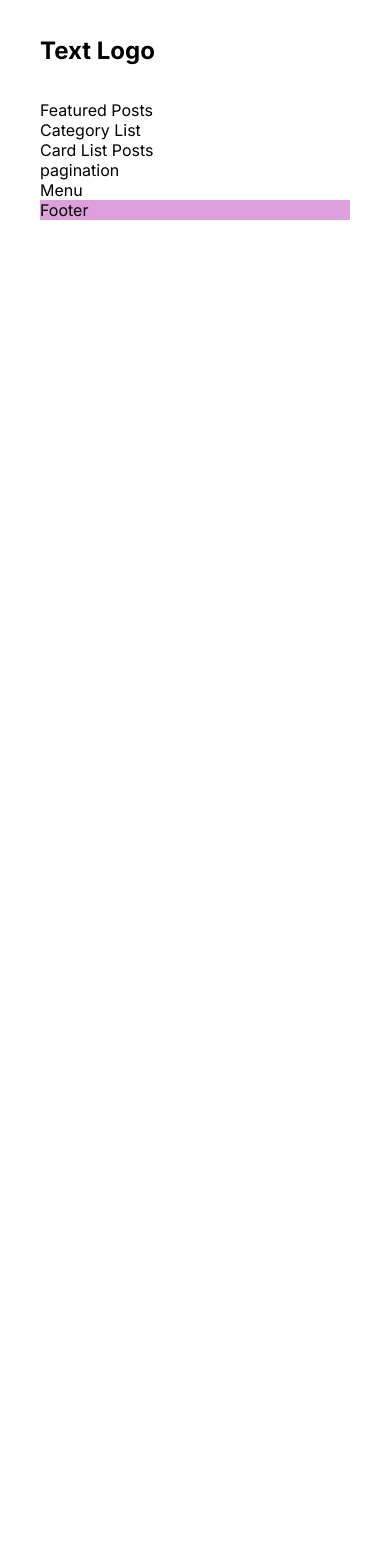
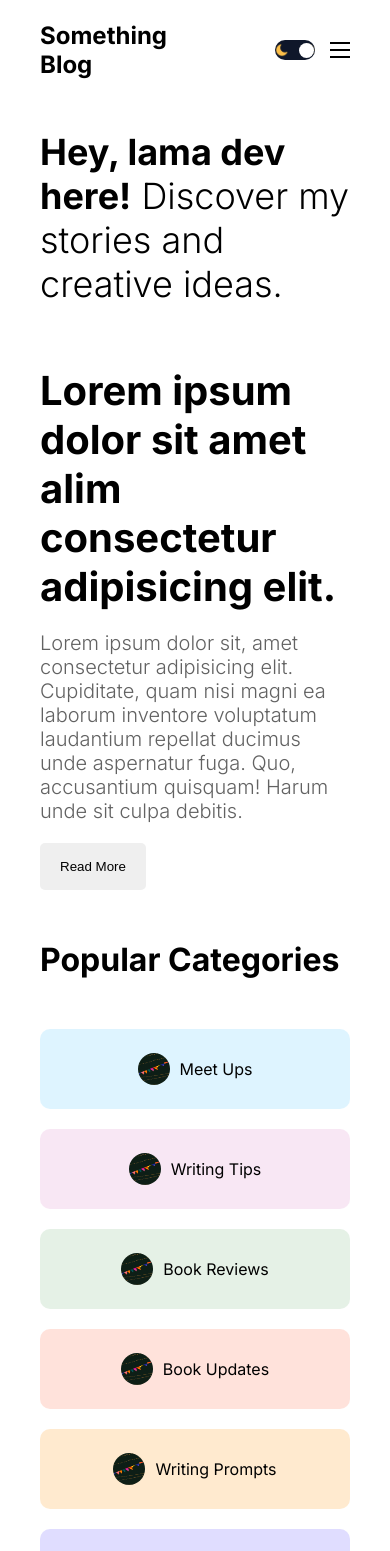
Before and after one commit to Nimsey/ProjectBlog, a Next.js app in the folder FRONTEND/: page / in a window 390 px wide. Shown: the top 1551 px of the page. Before the commit the page ends 844 px from the top, so only its background shows below. Built offline with nearby package versions, Linux system fonts and the light colour scheme.

Commit message:
feat: created a popular categories area on homepage, filled with placeholder images. also did nasic responsive

```diff
--- a/FRONTEND/src/components/authLinks/authLinks.js
+++ b/FRONTEND/src/components/authLinks/authLinks.js
@@ -1,15 +1,52 @@
-import React from 'react'
-import styles from './authLinks.module.css'
-import Link from 'next/link'
+"use client";
+import Link from "next/link";
+import styles from "./authLinks.module.css";
+import { useState } from "react";
+// import { signOut, useSession } from "next-auth/react";
 
 const AuthLinks = () => {
-    const status = "authenticated"
+    const [open, setOpen] = useState(false);
+
+    // const { status } = useSession();
+
     return (
+        <>
+            {status === "unauthenticated" ? (
+                <Link href="/login" className={styles.link}>
+                    Login
+                </Link>
+            ) : (
+                <>
+                    <Link href="/write" className={styles.link}>
+                        Write
+                    </Link>
+                    <span className={styles.link}>
+                        Logout
+                    </span>
+                </>
+            )}
+            <div className={styles.burger} onClick={() => setOpen(!open)}>
+                <div className={styles.line}></div>
+                <div className={styles.line}></div>
+                <div className={styles.line}></div>
+            </div>
+            {open && (
+                <div className={styles.responsiveMenu}>
+                    <Link href="/">Homepage</Link>
+                    <Link href="/">About</Link>
+                    <Link href="/">Contact</Link>
+                    {status === "notauthenticated" ? (
+                        <Link href="/login">Login</Link>
+                    ) : (
+                        <>
+                            <Link href="/write">Write</Link>
+                            <span className={styles.link}>Logout</span>
+                        </>
+                    )}
+                </div>
+            )}
+        </>
+    );
+};
 
-        <div className={styles.container}>
-            {status === "authenticated" ? <div className={styles.authlinks}><Link href="/create">Write</Link>  <Link href="/logout">Logout</Link> </div> : <Link href="/login">Login</Link>}
-        </div>
-    )
-}
-
-export default AuthLinks
+export default AuthLinks;
--- a/FRONTEND/src/components/authLinks/authLinks.module.css
+++ b/FRONTEND/src/components/authLinks/authLinks.module.css
@@ -1,5 +1,44 @@
-.authlinks {
+.link {
+    cursor: pointer;
+}
+
+.burger {
+    width: 20px;
+    height: 16px;
+    flex-direction: column;
+    justify-content: space-between;
+    cursor: pointer;
+    display: none;
+}
+
+.line {
+    width: 100%;
+    height: 2px;
+    background-color: var(--textColor);
+}
+
+.responsiveMenu {
+    position: absolute;
+    top: 100px;
+    left: 0;
+    background-color: var(--bg);
+    height: calc(100vh - 100px);
+    width: 100%;
     display: flex;
-    justify-content: space-between;
-    gap: 10px;
+    flex-direction: column;
+    align-items: center;
+    justify-content: center;
+    gap: 50px;
+    font-size: 36px;
+    z-index: 999;
 }
+
+@media screen and (max-width: 640px) {
+    .burger {
+        display: flex;
+    }
+
+    .link {
+        display: none;
+    }
+}
--- a/FRONTEND/src/components/categoryList/categoryList.js
+++ b/FRONTEND/src/components/categoryList/categoryList.js
@@ -1,9 +1,69 @@
 import React from 'react'
 import styles from './categoryList.module.css'
+import Link from 'next/link'
+import Image from 'next/image'
 
 const CategoryList = () => {
     return (
-        <div className={styles.container}>Category List</div>
+        <div className={styles.container}>
+            <h1 className={styles.title}>Popular Categories</h1>
+            <div className={styles.categories}>
+            <Link href="/blog?cat=style" className={`${styles.category} ${styles.style}`}>
+                <Image src="/style.png"
+                alt="style"
+                width={32}
+                height={32}
+                className={styles.image}
+                />
+                Meet Ups
+            </Link>
+            <Link href="/blog?cat=style" className={`${styles.category} ${styles.fashion}`}>
+                <Image src="/style.png"
+                alt="style"
+                width={32}
+                height={32}
+                className={styles.image}
+                />
+                Writing Tips
+            </Link>
+            <Link href="/blog?cat=style" className={`${styles.category} ${styles.food}`}>
+                <Image src="/style.png"
+                alt="style"
+                width={32}
+                height={32}
+                className={styles.image}
+                />
+                Book Reviews
+            </Link>
+            <Link href="/blog?cat=style" className={`${styles.category} ${styles.travel}`}>
+                <Image src="/style.png"
+                alt="style"
+                width={32}
+                height={32}
+                className={styles.image}
+                />
+                Book Updates
+            </Link>
+            <Link href="/blog?cat=style" className={`${styles.category} ${styles.culture}`}>
+                <Image src="/style.png"
+                alt="style"
+                width={32}
+                height={32}
+                className={styles.image}
+                />
+                Writing Prompts
+            </Link>
+            <Link href="/blog?cat=style" className={`${styles.category} ${styles.coding}`}>
+                <Image src="/style.png"
+                alt="style"
+                width={32}
+                height={32}
+                className={styles.image}
+                />
+                Writing Contests
+            </Link>
+            </div>
+        </div>
     )
 }
 
--- a/FRONTEND/src/components/categoryList/categoryList.module.css
+++ b/FRONTEND/src/components/categoryList/categoryList.module.css
@@ -0,0 +1,75 @@
+.container {}
+
+.title {
+    margin: 50px 0px;
+}
+
+.categories {
+    display: flex;
+    flex-wrap: wrap;
+    justify-content: space-between;
+    gap: 20px;
+}
+
+.category {
+    display: flex;
+    align-items: center;
+    gap: 10px;
+    text-transform: capitalize;
+    width: 15%;
+    height: 80px;
+    justify-content: center;
+    border-radius: 10px;
+}
+
+.category.style {
+    background-color: #57c4ff31;
+}
+
+.category.fashion {
+    background-color: #da85c731;
+}
+
+.category.food {
+    background-color: #7fb88133;
+}
+
+.category.travel {
+    background-color: #ff795736;
+}
+
+.category.culture {
+    background-color: #ffb04f45;
+}
+
+.category.coding {
+    background-color: #5e4fff31;
+}
+
+.image {
+    border-radius: 50%;
+}
+
+@media screen and (max-width: 1280px) {
+    .category {
+        width: 25%;
+    }
+}
+
+@media screen and (max-width: 1024px) {
+    .category {
+        width: 25%;
+    }
+}
+
+@media screen and (max-width: 768px) {
+    .category {
+        width: 45%;
+    }
+}
+
+@media screen and (max-width: 640px) {
+    .category {
+        width: 100%;
+    }
+}
--- a/FRONTEND/src/components/featured/Featured.js
+++ b/FRONTEND/src/components/featured/Featured.js
@@ -1,10 +1,30 @@
-import React from 'react'
-import styles from './featured.module.css'
+import React from "react";
+import styles from "./featured.module.css";
+import Image from "next/image";
 
 const Featured = () => {
     return (
-        <div className={styles.container}>Featured Posts</div>
-    )
-}
+        <div className={styles.container}>
+            <h1 className={styles.title}>
+                <b>Hey, lama dev here!</b> Discover my stories and creative ideas.
+            </h1>
+            <div className={styles.post}>
+                <div className={styles.imgContainer}>
+                    <Image src="/p1.jpeg" alt="" fill className={styles.image} />
+                </div>
+                <div className={styles.textContainer}>
+                    <h1 className={styles.postTitle}>Lorem ipsum dolor sit amet alim consectetur adipisicing elit.</h1>
+                    <p className={styles.postDesc}>
+                        Lorem ipsum dolor sit, amet consectetur adipisicing elit.
+                        Cupiditate, quam nisi magni ea laborum inventore voluptatum
+                        laudantium repellat ducimus unde aspernatur fuga. Quo, accusantium
+                        quisquam! Harum unde sit culpa debitis.
+                    </p>
+                    <button className={styles.button}>Read More</button>
+                </div>
+            </div>
+        </div>
+    );
+};
 
-export default Featured
+export default Featured;
--- a/FRONTEND/src/components/featured/featured.module.css
+++ b/FRONTEND/src/components/featured/featured.module.css
@@ -0,0 +1,77 @@
+.container {
+    margin-top: 30px;
+}
+
+.title {
+    font-size: 96px;
+    font-weight: 300;
+}
+
+.post {
+    margin-top: 60px;
+    display: flex;
+    align-items: center;
+    gap: 50px;
+}
+
+.imgContainer {
+    flex: 1;
+    height: 500px;
+    position: relative;
+}
+
+.image {
+    object-fit: cover;
+}
+
+.textContainer {
+    flex: 1;
+    display: flex;
+    flex-direction: column;
+    gap: 20px;
+}
+
+.postTitle {
+    font-size: 40px;
+}
+
+.postDesc {
+    font-size: 20px;
+    font-weight: 300;
+    color: var(--softTextColor);
+}
+
+.button {
+    padding: 16px 20px;
+    border: none;
+    border-radius: 5px;
+    width: max-content;
+}
+
+@media screen and (max-width: 1280px) {
+    .title {
+        font-size: 72px;
+    }
+}
+
+@media screen and (max-width: 1024px) {
+    .title {
+        font-size: 64px;
+    }
+
+    .imgContainer {
+        display: none;
+    }
+}
+
+@media screen and (max-width: 768px) {
+    .title {
+        font-size: 48px;
+    }
+}
+
+@media screen and (max-width: 640px) {
+    .title {
+        font-size: 36px;
+    }
+}
--- a/FRONTEND/src/components/navbar/Navbar.js
+++ b/FRONTEND/src/components/navbar/Navbar.js
@@ -1,21 +1,23 @@
-import React from 'react'
-import styles from './navbar.module.css'
-import Link from 'next/link'
-import AuthLinks from '../authLinks/authLinks'
-import ThemeToggle from '../themeToggle/ThemeToggle'
+import React from "react";
+import styles from "./navbar.module.css";
+import Image from "next/image";
+import Link from "next/link";
+import AuthLinks from "../authLinks/authLinks";
+import ThemeToggle from "../themeToggle/ThemeToggle";
 
-const NavBar = () => {
+const Navbar = () => {
     return (
         <div className={styles.container}>
-            <div className={styles.logo}>Text Logo</div>
+            <div className={styles.logo}>Something Blog</div>
             <div className={styles.links}>
                 <ThemeToggle />
-                <Link href="/">Home</Link>
-                <Link href="/">Contact</Link>
+                <Link href="/" className={styles.link}>Homepage</Link>
+                <Link href="/" className={styles.link}>Contact</Link>
+                <Link href="/" className={styles.link}>About</Link>
                 <AuthLinks />
             </div>
         </div>
-    )
-}
+    );
+};
 
-export default NavBar
+export default Navbar;
--- a/FRONTEND/src/components/navbar/navbar.module.css
+++ b/FRONTEND/src/components/navbar/navbar.module.css
@@ -5,15 +5,8 @@
     height: 100px;
 }
 
-.social {
-    display: flex;
-    gap: 10px;
-    flex: 1;
-}
-
 .logo {
     flex: 1;
-    text-align: center;
     font-size: 36px;
     font-weight: bold;
 }
@@ -38,9 +31,7 @@
 }
 
 @media screen and (max-width: 1024px) {
-    .social {
-        display: none;
-    }
+
 
     .logo {
         text-align: left;
@@ -58,7 +49,7 @@
         justify-content: flex-end;
     }
 
-    .links {
+    .link {
         display: none;
     }
 }
```
Also changed, not shown: FRONTEND/public/p1.jpeg (added), FRONTEND/public/style.png (added).
